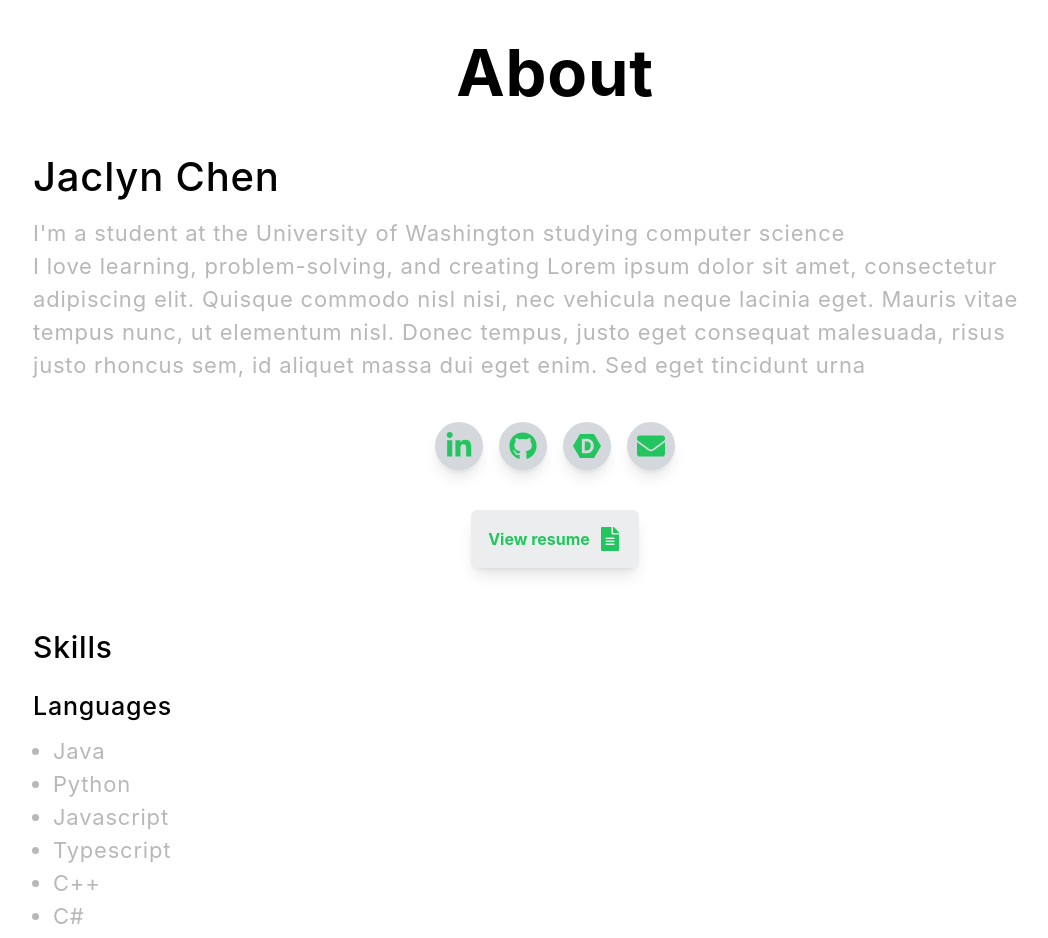
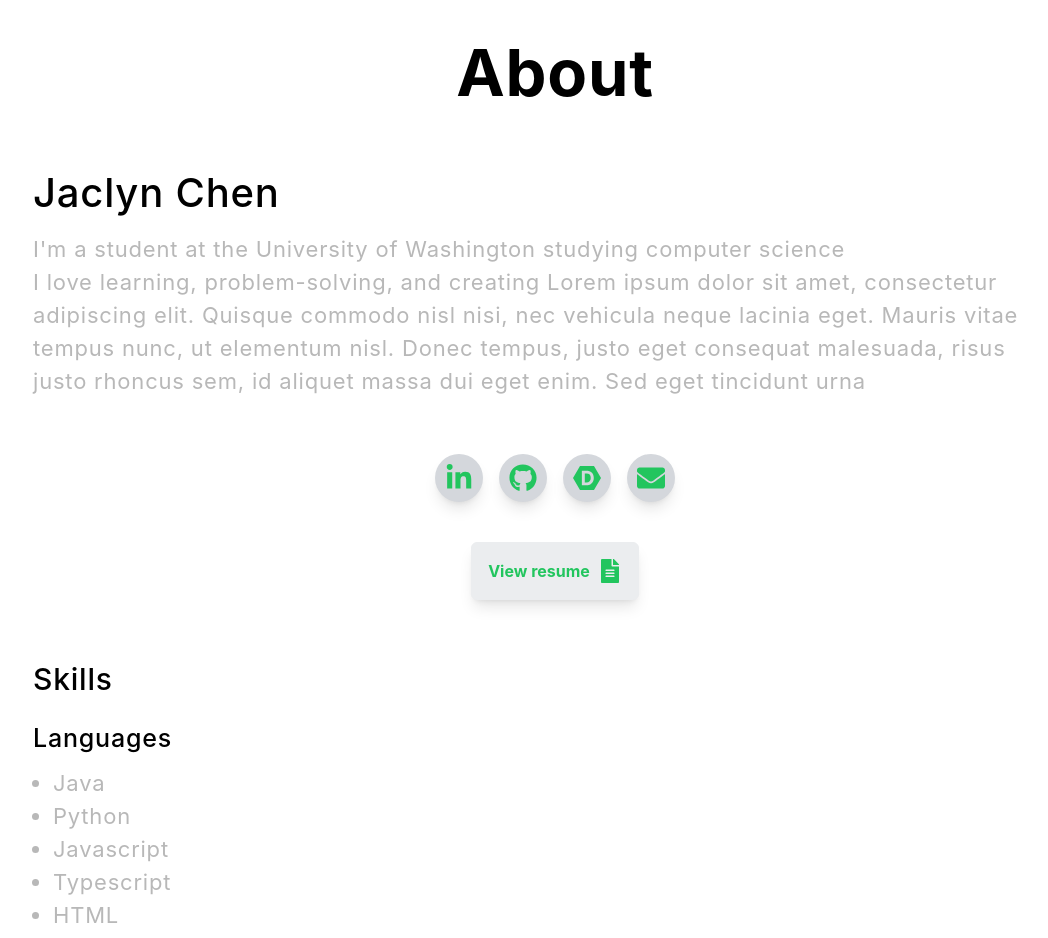
Before and after one commit to JaclynChen/Portfolio, a React (Create React App) app in the folder portfolio/: page / in a window 1280 px wide. Shown: the part 1860-2798 px from the top of the page, without its empty margins (117-1165 px from the left). Built offline with nearby package versions, Linux system fonts and the light colour scheme.

Commit message:
change margins in about

```diff
--- a/portfolio/src/components/About.js
+++ b/portfolio/src/components/About.js
@@ -15,7 +15,7 @@ const About = () => {
         </div>
 
         <div className="grid justify-items-start">
-          <h2 className="pt-8"> Jaclyn Chen</h2>
+          <h2 className="pt-12"> Jaclyn Chen</h2>
 
           <p className="text-left">
             I'm a student at the University of Washington studying computer
@@ -31,7 +31,7 @@ const About = () => {
           </p>
         </div>
 
-        <div className="flex space-x-4 justify-center justify-items-center p-8">
+        <div className="flex space-x-4 justify-center justify-items-center p-8 mt-4">
           <Nav.Link href="https://www.linkedin.com/in/jaclyn-chen5/">
             <SideBarIcon icon={<FaLinkedinIn size="28" />} />
           </Nav.Link>
@@ -78,6 +78,12 @@ const About = () => {
           </li>
           <li className="custom-li">
             <p className="text-left">Typescript</p>
+          </li>
+          <li className="custom-li">
+            <p className="text-left"> HTML</p>
+          </li>
+          <li className="custom-li">
+            <p className="text-left">CSS</p>
           </li>
           <li className="custom-li">
             <p className="text-left">C++</p>
--- a/portfolio/src/components/Education.js
+++ b/portfolio/src/components/Education.js
@@ -16,7 +16,7 @@ const Education = () => {
           <h1>Education</h1>
 
           <div>
-            <div className="grid justify-items-start p-6">
+            <div className="grid justify-items-start p-6 mt-8">
               <Timeline>
                 <TimelineItem>
                   <TimelineOppositeContent display="none"></TimelineOppositeContent>
```
